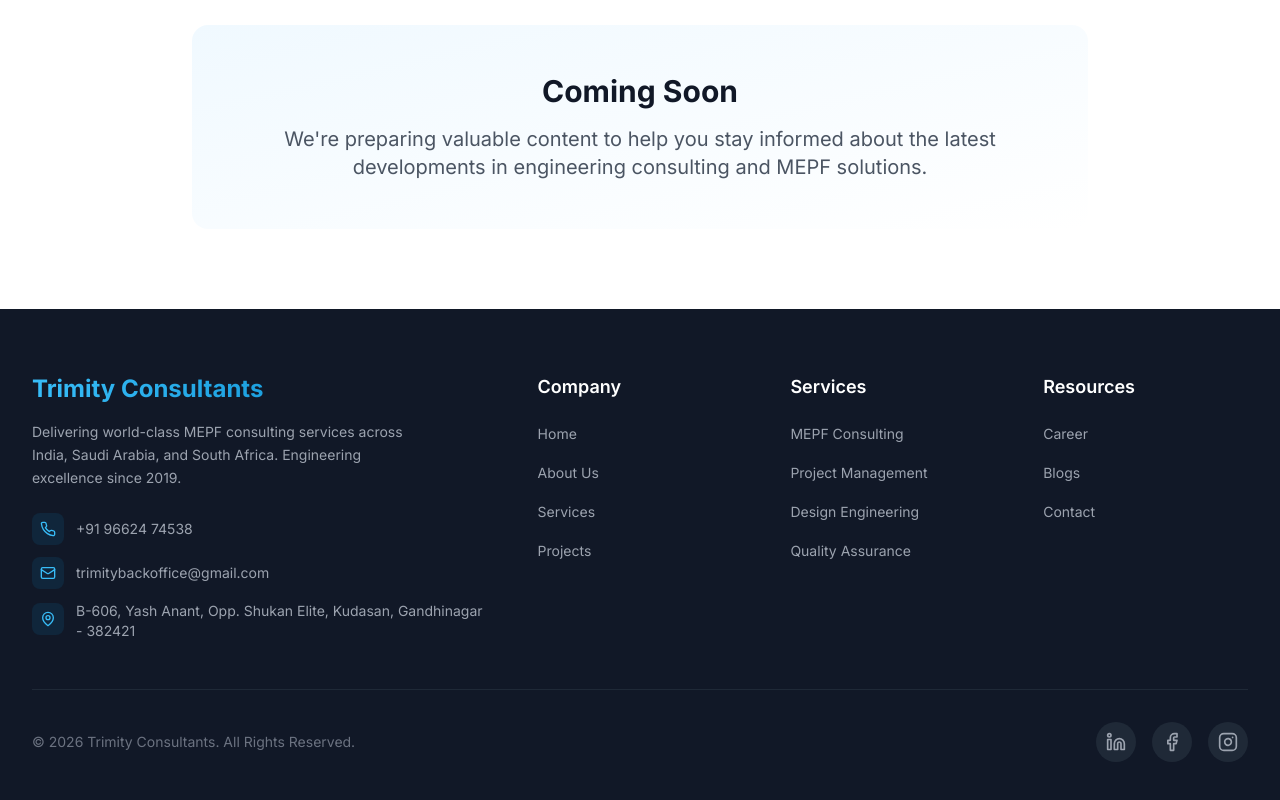
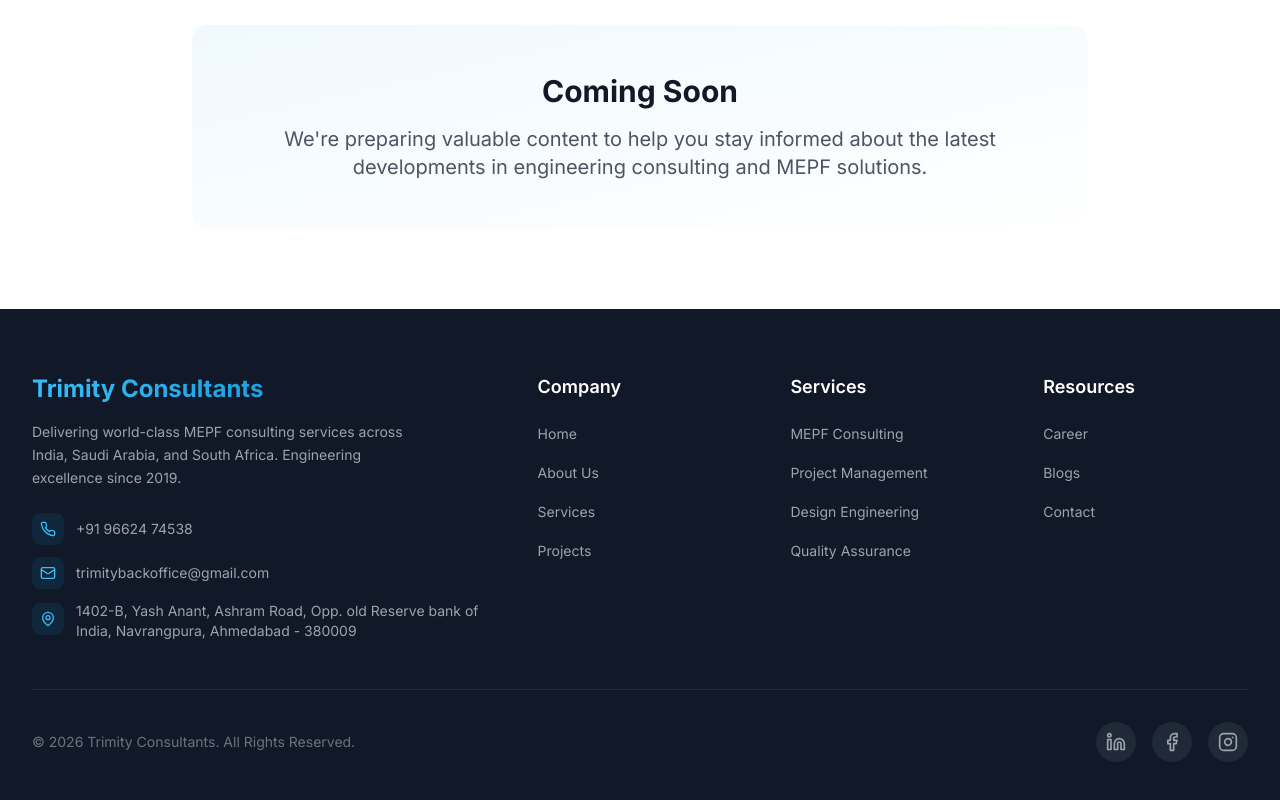
Before and after one commit to Krishil1108/trimity-consultant-website, a Next.js app: page /blogs in a window 1280 px wide. Shown: the part 561-1361 px from the top of the page. Built offline with nearby package versions, Linux system fonts and the light colour scheme.

Commit message:
feat: increase particle count to 200 and update footer address

```diff
--- a/components/Footer.tsx
+++ b/components/Footer.tsx
@@ -69,7 +69,7 @@ export default function Footer() {
                   <div className="w-8 h-8 rounded-lg bg-primary-500/10 flex items-center justify-center flex-shrink-0 mt-0.5">
                     <MapPin className="w-4 h-4 text-primary-400" />
                   </div>
-                  <span>B-606, Yash Anant, Opp. Shukan Elite, Kudasan, Gandhinagar - 382421</span>
+                  <span>1402-B, Yash Anant, Ashram Road, Opp. old Reserve bank of India, Navrangpura, Ahmedabad - 380009</span>
                 </div>
               </div>
             </motion.div>
--- a/components/ParticleField.tsx
+++ b/components/ParticleField.tsx
@@ -33,7 +33,7 @@ export default function ParticleField() {
     window.addEventListener('resize', resize)
 
     // Initialize particles
-    const particleCount = 100
+    const particleCount = 200
     particlesRef.current = Array.from({ length: particleCount }, () => ({
       x: Math.random() * canvas.width,
       y: Math.random() * canvas.height,
```
